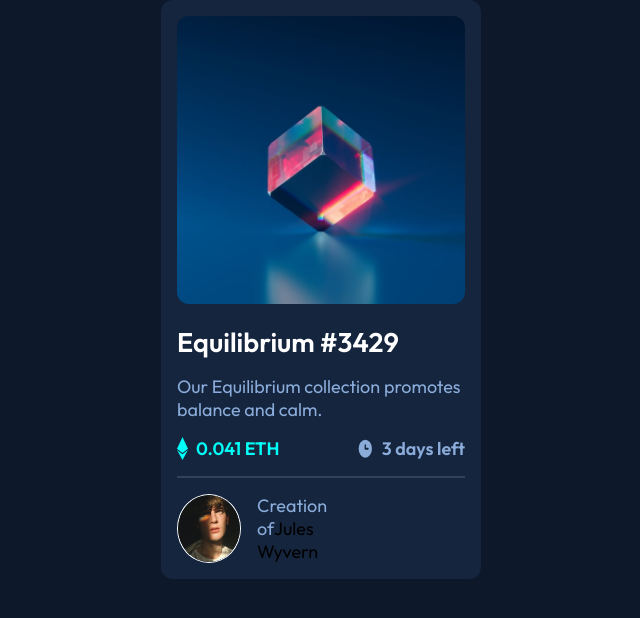
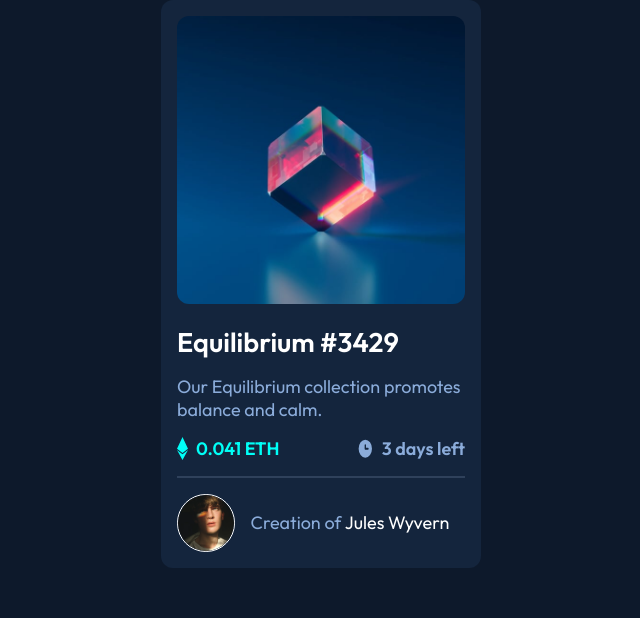
Before and after one commit to kesavan-webdev/nft-preview-component-main, a plain HTML site: page index.html in a window 1280 px wide. Shown: the whole page, without its empty margins (319-959 px from the left). Drawn offline with Linux system fonts and the light colour scheme.

Commit message:
output came final commit

```diff
--- a/styles/style.css
+++ b/styles/style.css
@@ -66,17 +66,19 @@ border-radius: 12px;
     flex-direction: row;
     justify-content: left;
     gap: 1rem;
+    align-items: center;
 }
-.card-bottom-container{
- width:4rem;
-}
+
 .bottom-container-img{
-    max-width: 100%;
+    max-width: 20%;
     height: auto;
     border:1px solid hsl(0, 0%, 100%);
     border-radius: 50%;
 
 }
+.bottom-container-name{
+    color: hsl(0, 0%, 100%);
+}
 span{
     color: hsl(215, 51%, 70%);
 }
```
Also changed, not shown: index.html (+3 -3 lines).
